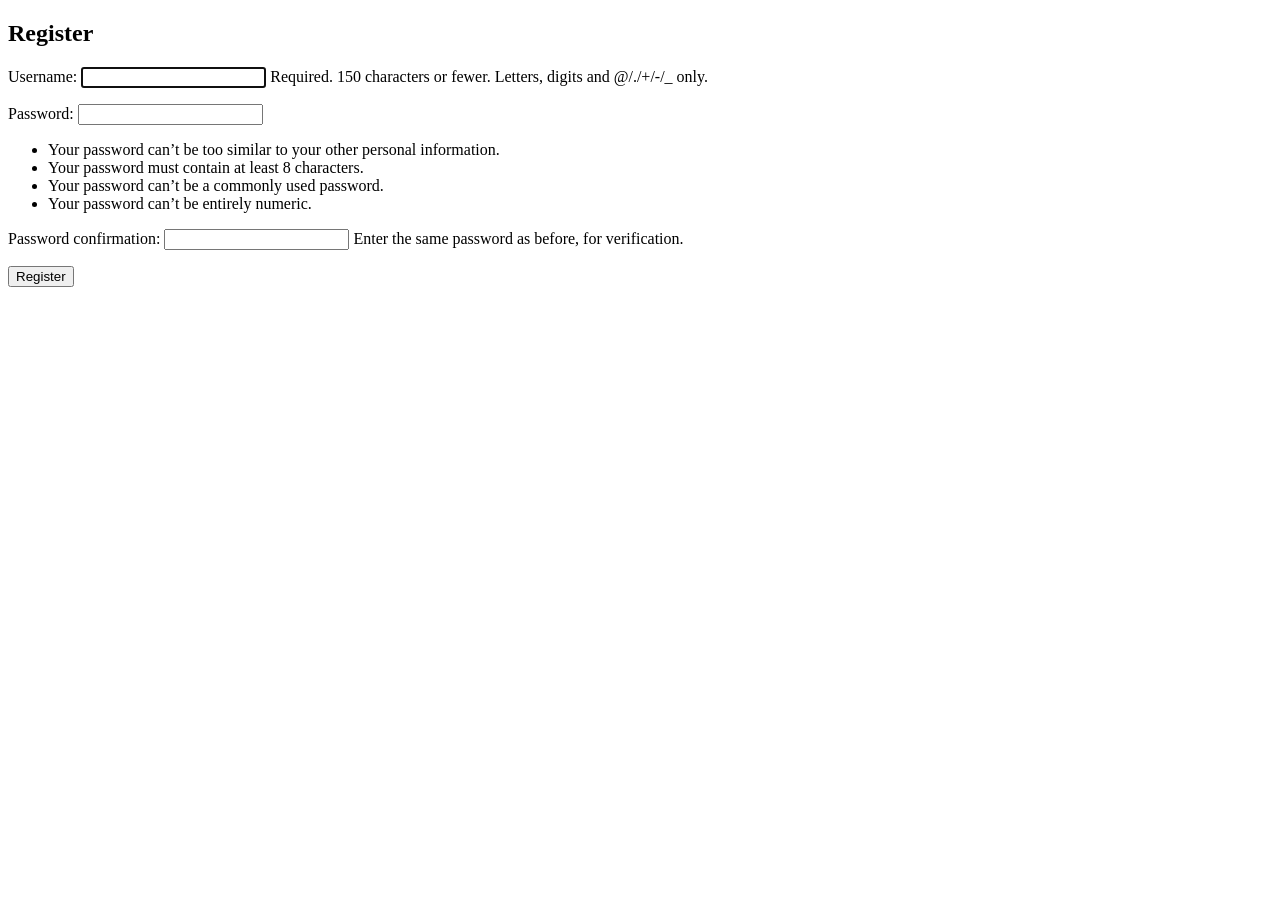
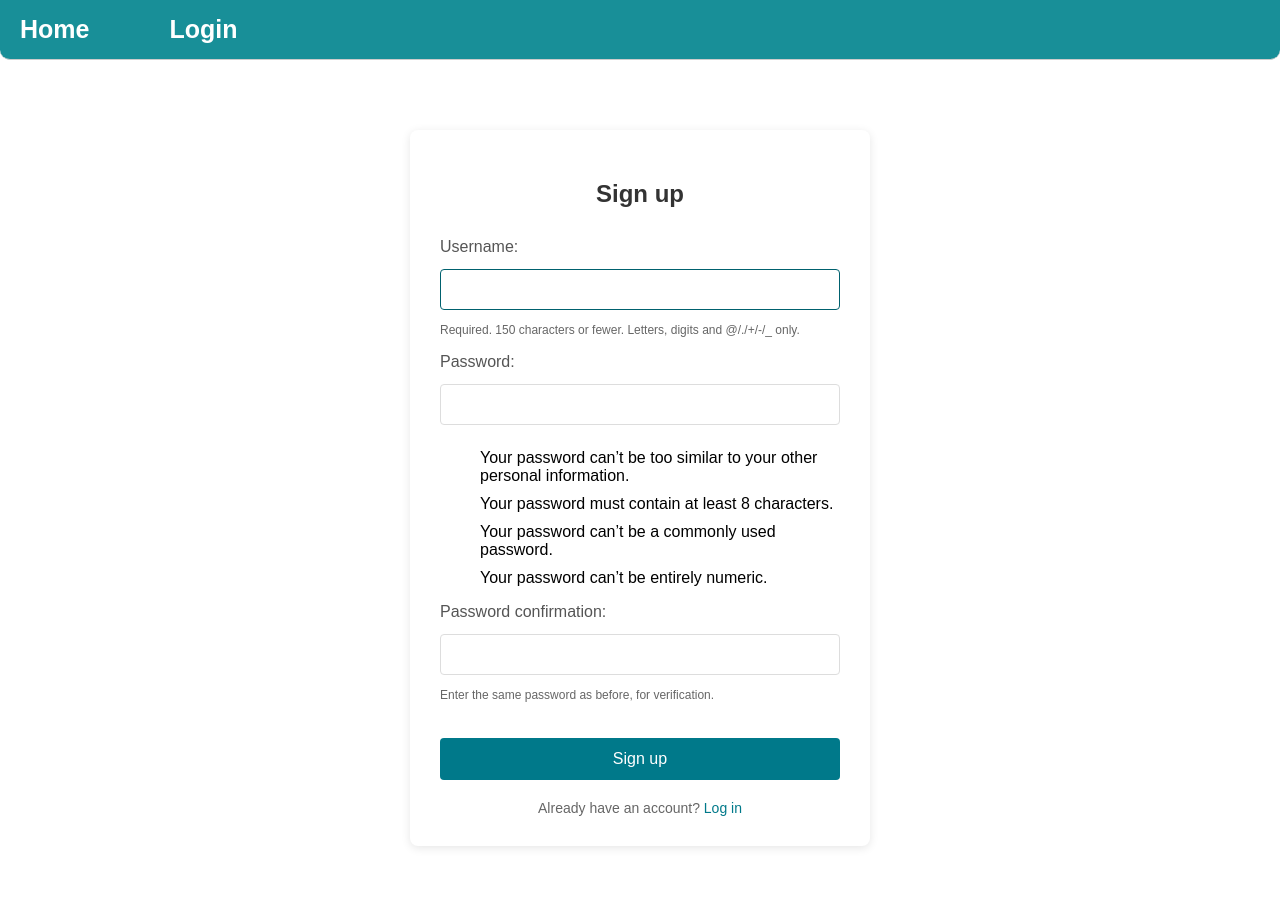
Before and after one commit to yun-24/MSE800_2-EventManagement, a Django app: page /users/register/ in a window 1280 px wide. Before the commit the page ends 287 px from the top, so only its background shows below. Run offline with Django 5.2, Linux system fonts and the light colour scheme; some libraries are stand-ins or nearby versions.

Commit message:
frontend update

```diff
--- /dev/null
+++ b/static/css/login_register.css
@@ -0,0 +1,100 @@
+/* Base form container styling */
+.auth-container {
+    max-width: 400px;
+    margin: 50px auto;
+    padding: 30px;
+    background: #ffffff;
+    border-radius: 8px;
+    box-shadow: 0 2px 10px rgba(0, 0, 0, 0.1);
+}
+
+/* Form header styling */
+.auth-header {
+    text-align: center;
+    margin-bottom: 30px;
+}
+
+.auth-header h2 {
+    color: #333;
+    font-size: 24px;
+    margin-bottom: 10px;
+}
+
+/* Form input styling */
+.auth-form input[type="text"],
+.auth-form input[type="password"],
+.auth-form input[type="email"] {
+    width: 100%;
+    padding: 12px;
+    margin: 8px 0;
+    border: 1px solid #ddd;
+    border-radius: 4px;
+    box-sizing: border-box;
+    transition: border-color 0.3s;
+}
+
+.auth-form input:focus {
+    border-color: #00616e;
+    outline: none;
+}
+
+/* Submit button styling, button log in and sign up */
+.auth-form button[type="submit"] {
+    width: 100%;
+    padding: 12px;
+    background-color: #00798a;
+    color: white;
+    border: none;
+    border-radius: 4px;
+    cursor: pointer;
+    font-size: 16px;
+    margin-top: 20px;
+    transition: background-color 0.3s;
+}
+
+.auth-form button[type="submit"]:hover {
+    background-color: #00616e;
+}
+
+/* Log in Error messages */
+.auth-form .errorlist {
+    color: #dc3545;
+    list-style: none;
+    padding: 0;
+    margin: 5px 0;
+    font-size: 14px;
+}
+
+/* Form labels */
+.auth-form label {
+    display: block;
+    margin-bottom: 5px;
+    color: #555;
+    font-weight: 500;
+}
+
+/* Help text */
+.auth-form .helptext {
+    font-size: 12px;
+    color: #666;
+    margin: 5px 0;
+    display: block;
+}
+
+/* Auth switch link styling */
+.auth-switch {
+    text-align: center;
+    margin-top: 20px;
+    font-size: 14px;
+    color: #666;
+}
+
+.auth-switch a {
+    color: #00798a;
+    text-decoration: none;
+    font-weight: 500;
+}
+
+.auth-switch a:hover {
+    text-decoration: underline;
+}
--- /dev/null
+++ b/static/css/navigation_bar.css
@@ -0,0 +1,41 @@
+/* Base navigation bar styling */
+nav {
+    display: flex;
+    justify-content: flex-start;
+    align-items: center;
+    padding: 10px;
+    background-color: #188f98; /* Light gray background for contrast */
+    border-bottom: 1px solid #ccc; /* Separating line between navigation and content */
+    border-radius: 0 0 10px 10px; /* Rounded corners for buttons */
+}
+
+
+/* Home button specific style */
+nav a:first-child {
+    margin-right: 60px;
+}
+nav a:first-child:hover {
+
+}
+
+/* Navigation button links styling */
+nav a {
+    text-decoration: none; /* Remove underline from links */
+    padding: 5px 10px; /* Padding around the text */
+    border-radius: 5px; /* Rounded corners for buttons */
+    color: white;
+    font-size: 25px;
+    font-weight: 800;
+    margin-right: 15px;
+}
+/* Navigation button link hover effect */
+nav a:hover {
+    background-color: #00616e; /* Slightly darker on hover for interaction feedback */
+}
+
+/*personal center button*/
+.right-buttons {
+    display: flex;
+    justify-content: flex-end; /* Aligns items to the right within the container */
+    margin-left: auto; /* Pushes the left buttons to the start of the line */
+}
--- a/static/css/styles.css
+++ b/static/css/styles.css
@@ -1,15 +1,14 @@
 body {
     font-family: Arial, sans-serif;
-    margin: 20px;
+    margin: 0;
+    padding: 0;
 }
 
-nav a {
-    margin-right: 10px;
-}
-
+/* Container styling */
 .container {
     max-width: 800px;
     margin: 0 auto;
+    padding: 20px;
 }
 
 h1, h2 {
--- a/templates/base.html
+++ b/templates/base.html
@@ -5,17 +5,24 @@
     <meta charset="UTF-8">
     <title>{% block title %}Event App{% endblock %}</title>
     <link rel="stylesheet" href="{% static 'css/styles.css' %}">
+    <link rel="stylesheet" href="{% static 'css/navigation_bar.css' %}">
+    {% block extra_css %}{% endblock %}
 </head>
+
 <body>
 <nav>
     <a href="{% url 'events:event_list' %}">Home</a>
     {% if user.is_authenticated %}
-    <a href="{% url 'events:create_event' %}">Create Event</a>
-    <a href="{% url 'users:personal_center' %}">Personal Center</a>
-    <a href="{% url 'users:logout' %}">Logout</a>
+        <a href="{% url 'events:create_event' %}">Create Event</a>
+        <a href="{% url 'users:personal_center' %}" class="right-buttons">Personal Center</a>
+        <a href="{% url 'users:logout' %}" >Logout</a>
     {% else %}
-    <a href="{% url 'users:login' %}">Login</a>
-    <a href="{% url 'users:register' %}">Sign Up</a>
+        {% block nav_login %}
+        <a href="{% url 'users:login' %}">Login</a>
+        {% endblock %}
+        {% block nav_register %}
+        <a href="{% url 'users:register' %}">Sign Up</a>
+        {% endblock %}
     {% endif %}
 </nav>
 
@@ -23,7 +30,7 @@
 {% if messages %}
 <ul class="messages">
     {% for message in messages %}
-    <li{% if message.tags %} class="{{ message.tags }}"{% endif %}>{{ message }}</li>
+    <li>{% if message.tags %} class="{{ message.tags }}"{% endif %}>{{ message }}</li>
     {% endfor %}
 </ul>
 {% endif %}
--- a/templates/users/register.html
+++ b/templates/users/register.html
@@ -1,17 +1,26 @@
-<!DOCTYPE html>
-<html lang="en">
-<head>
-  <meta charset="UTF-8">
-  <title>Title</title>
-</head>
-<body>
+{% extends 'base.html' %}
+{% load static %}
 
-<h2>Register</h2>
-<form method="post">
-    {% csrf_token %}
-    {{ form.as_p }}
-    <button type="submit">Register</button>
-</form>
+{% block title %}Register{% endblock %}
 
-</body>
-</html>
+{% block extra_css %}
+<link rel="stylesheet" href="{% static 'css/login_register.css' %}">
+{% endblock %}
+
+{% block content %}
+<div class="auth-container">
+    <div class="auth-header">
+        <h2>Sign up</h2>
+    </div>
+    <form method="post" class="auth-form">
+        {% csrf_token %}
+        {{ form.as_p }}
+        <button type="submit">Sign up</button>
+        <div class="auth-switch">
+            Already have an account? <a href="{% url 'users:login' %}">Log in</a>
+        </div>
+    </form>
+</div>
+{% endblock %}
+
+{% block nav_register %}{% endblock %}
```
Also changed, not shown: other parts of static/css/styles.css (+55 -0 lines), static/css/create_event.css (added, +19 -0 lines), static/css/event_detail.css (added, +105 -0 lines), static/css/personal_center.css (added, +75 -0 lines), templates/events/create_event.html (+15 -6 lines), templates/events/event_detail.html (+24 -10 lines), templates/events/event_list.html (+11 -11 lines), templates/users/login.html (+24 -15 lines), templates/users/personal_center.html (+27 -9 lines).
